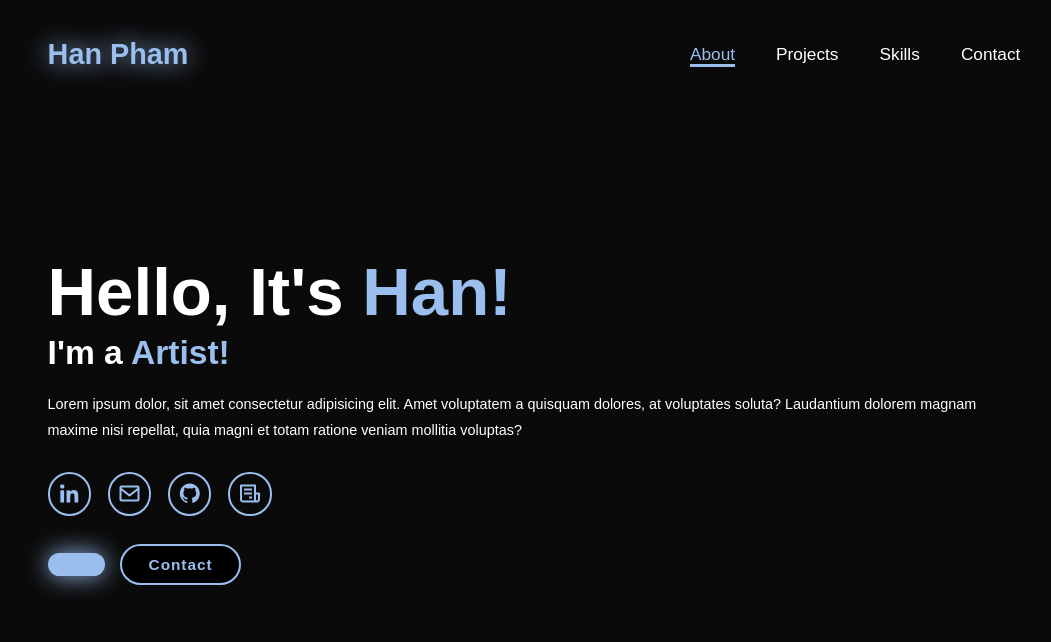
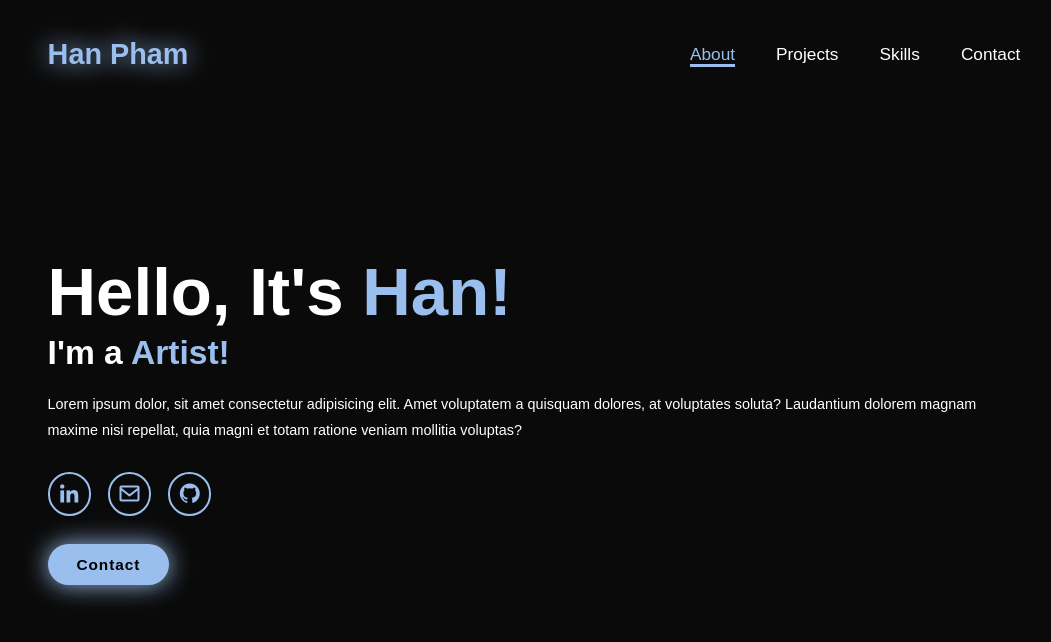
Before and after one commit to hannphm/hannphm.github.io, a plain HTML site: page index.html in a window 1280 px wide. Shown: the whole page, without its empty margins (106-1157 px from the left). Drawn offline with nearby package versions, Linux system fonts and the light colour scheme; a script that the page names is missing.

Commit message:
Changed buttons

```diff
--- a/index.html
+++ b/index.html
@@ -33,13 +33,10 @@
                 <a href="#"><i class='bx bxl-linkedin' ></i></a>
                 <a href="#"><i class='bx bx-envelope' ></i></a>
                 <a href="#"><i class='bx bxl-github' ></i></a>
-                <a href="#"><i class='bx bx-receipt' ></i></a>
             </div>
 
             <div class="btn-group">
-                <a href="#" class="btn"></a>
-                <a href="contact"
-                class="btn">Contact</a>
+                <a href="contact" class="btn">Contact</a>
             </div>
         </div>
 
```
